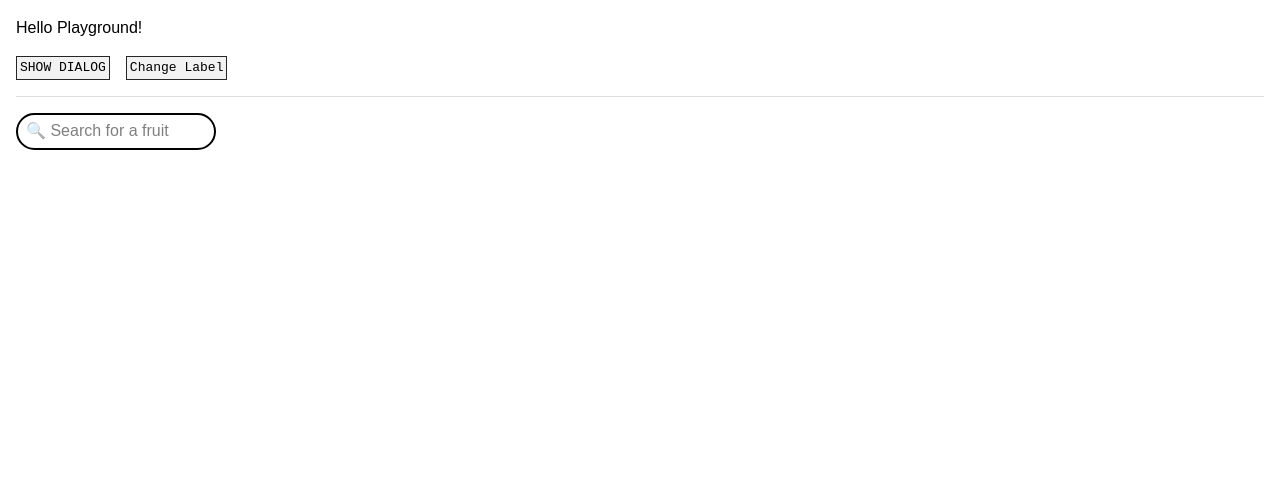
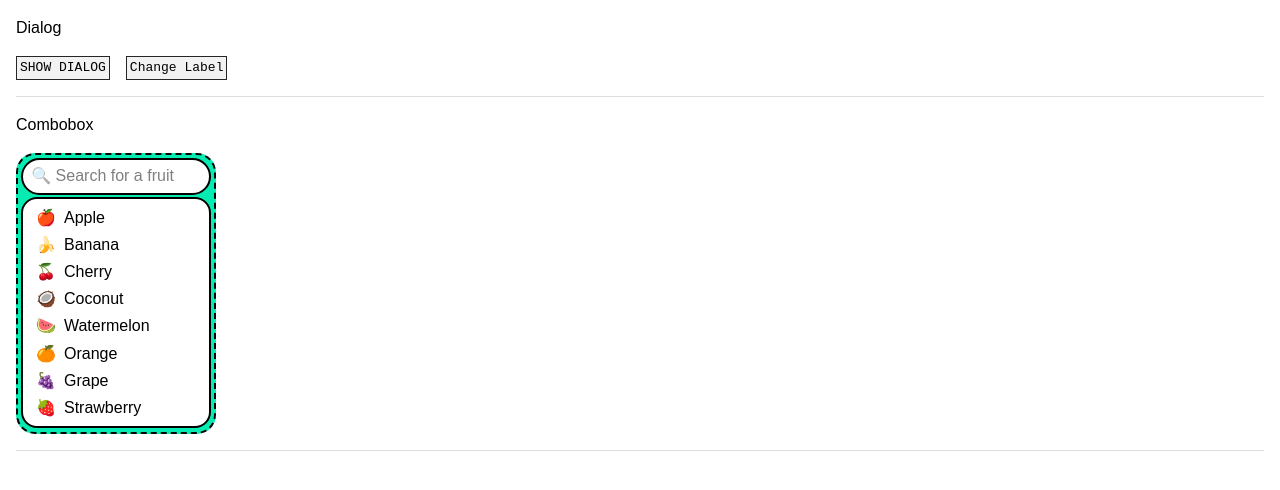
Before and after one commit to ludekarts/scrap-ui, a React (Vite) app: page / in a window 1280 px wide. Shown: the top 490 px of the page. Built offline with nearby package versions, Linux system fonts and the light colour scheme.

Commit message:
Setup for Combobox refactoring

```diff
--- /dev/null
+++ b/lib/Combobox2.tsx
@@ -0,0 +1,13 @@
+export function Combobox2(props) {
+  const { children, ...rest } = props;
+  return <div {...rest}>{children}</div>;
+}
+
+export function ComboboxInput(props) {
+  return <input type="text" {...props} />;
+}
+
+export function ComboboxList(props) {
+  const { children, ...rest } = props;
+  return <ul {...rest}>{children}</ul>;
+}
--- a/lib/main.ts
+++ b/lib/main.ts
@@ -2,4 +2,5 @@ import "./style.css";
 export * from "./Show";
 export * from "./Dialog";
 export * from "./Combobox";
+export * from "./Combobox2";
 export * from "./PopupMenu";
--- a/src/Playground.tsx
+++ b/src/Playground.tsx
@@ -1,7 +1,12 @@
 import "./styles/preflight.css";
 import "./styles/playground.css";
 import { useState } from "react";
-import { Combobox, createDialog } from "@ludekarts/scrap-ui";
+import {
+  Combobox2,
+  ComboboxInput,
+  ComboboxList,
+  createDialog,
+} from "@ludekarts/scrap-ui";
 
 interface DialogReturnData {
   name?: string;
@@ -45,7 +50,7 @@ export default function Playground() {
 
   return (
     <main>
-      <h1>Hello Playground!</h1>
+      <h1>Dialog</h1>
       <div className="rail">
         <button onClick={showBaseDialog}>SHOW DIALOG</button>
         <button
@@ -58,7 +63,9 @@ export default function Playground() {
       </div>
       <hr />
 
+      <h1>Combobox</h1>
       <FruitSearch />
+      <hr />
 
       <MainDialogComponent />
     </main>
@@ -127,13 +134,14 @@ function FruitSearch() {
     f.name.toLocaleLowerCase().includes(phrases)
   );
   return (
-    <div className="combobox-wrapper">
-      <Combobox
-        name="fruits"
-        className="combobox"
+    <Combobox2 name="fruits" className="combobox">
+      <ComboboxInput
+        className="combobox-input"
         placeholder="🔍 Search for a fruit"
-        selectedItem={selected}
         onChange={(value) => setPhrases(value.toLocaleLowerCase())}
+      />
+      <ComboboxList
+        className="combobox-list"
         onSelect={(value) => setSelected(displayFruits[value].name)}
       >
         {displayFruits.map((fruit) => (
@@ -142,7 +150,34 @@ function FruitSearch() {
             <span>{fruit.name}</span>
           </li>
         ))}
-      </Combobox>
-    </div>
+      </ComboboxList>
+    </Combobox2>
   );
 }
+
+// function FruitSearch() {
+//   const [phrases, setPhrases] = useState<string>("");
+//   const [selected, setSelected] = useState<string>("");
+//   const displayFruits = fruits.filter((f) =>
+//     f.name.toLocaleLowerCase().includes(phrases)
+//   );
+//   return (
+//     <div className="combobox-wrapper">
+//       <Combobox
+//         name="fruits"
+//         className="combobox"
+//         placeholder="🔍 Search for a fruit"
+//         selectedItem={selected}
+//         onChange={(value) => setPhrases(value.toLocaleLowerCase())}
+//         onSelect={(value) => setSelected(displayFruits[value].name)}
+//       >
+//         {displayFruits.map((fruit) => (
+//           <li key={fruit.id}>
+//             <span>{fruit.icon}</span>
+//             <span>{fruit.name}</span>
+//           </li>
+//         ))}
+//       </Combobox>
+//     </div>
+//   );
+// }
--- a/src/styles/playground.css
+++ b/src/styles/playground.css
@@ -117,32 +117,47 @@ dialog.animated[data-transition="open-to-close"] {
 
 /* Combobox */
 
-.combobox-wrapper {
+.combobox {
   width: 200px;
-  & .combobox {
+  padding: 0.2em;
+  border-radius: 1.2em;
+  background-color: #06ebb1;
+  border: 2px dashed black;
+
+  & .combobox-input {
     width: 100%;
+    outline: none;
     border-radius: 2em;
     padding: 0.3em 0.5em;
+    background-color: white;
+    border: 2px solid black;
+  }
+
+  & .combobox-list {
+    margin-top: 2px;
+    cursor: pointer;
+    border-radius: 1em;
+    padding: 0.3em 0.5em;
+    background-color: white;
     border: 2px solid black;
 
-    & + ul {
-      margin-top: -1px;
-      border-radius: 1em;
-      padding: 0.3em 0.5em;
-      border: 2px solid black;
+    &:empty {
+      display: none;
+    }
 
     & > li {
       gap: 0.5em;
       display: flex;
       border-radius: 2em;
       padding: 0.1em 0.3em;
+      transition: background-color 0.3s ease;
+
       &[aria-selected="true"] {
         background-color: skyblue;
       }
-      }
 
-      &:empty {
-        display: none;
+      &:hover {
+        background-color: #ddd;
       }
     }
   }
```
Lines whose indentation alone changed are shown as unchanged.
